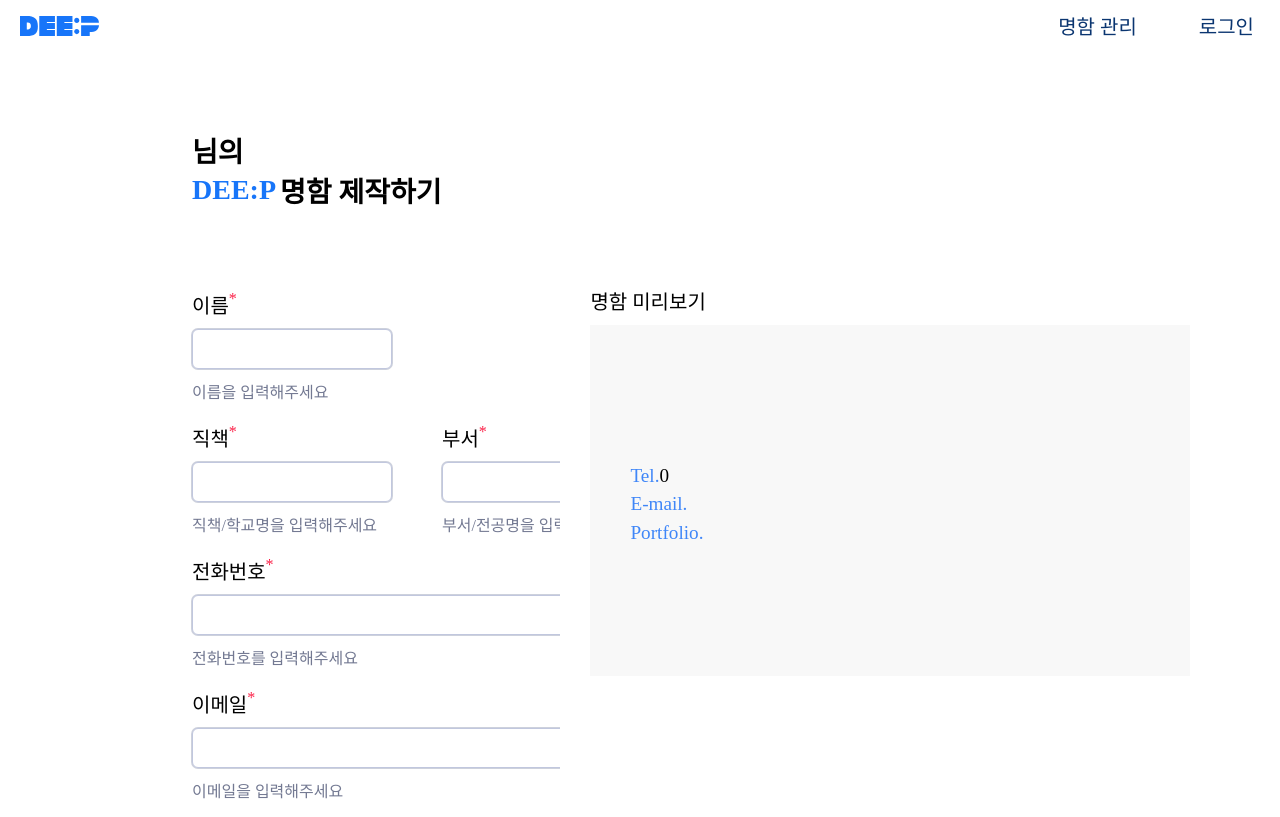
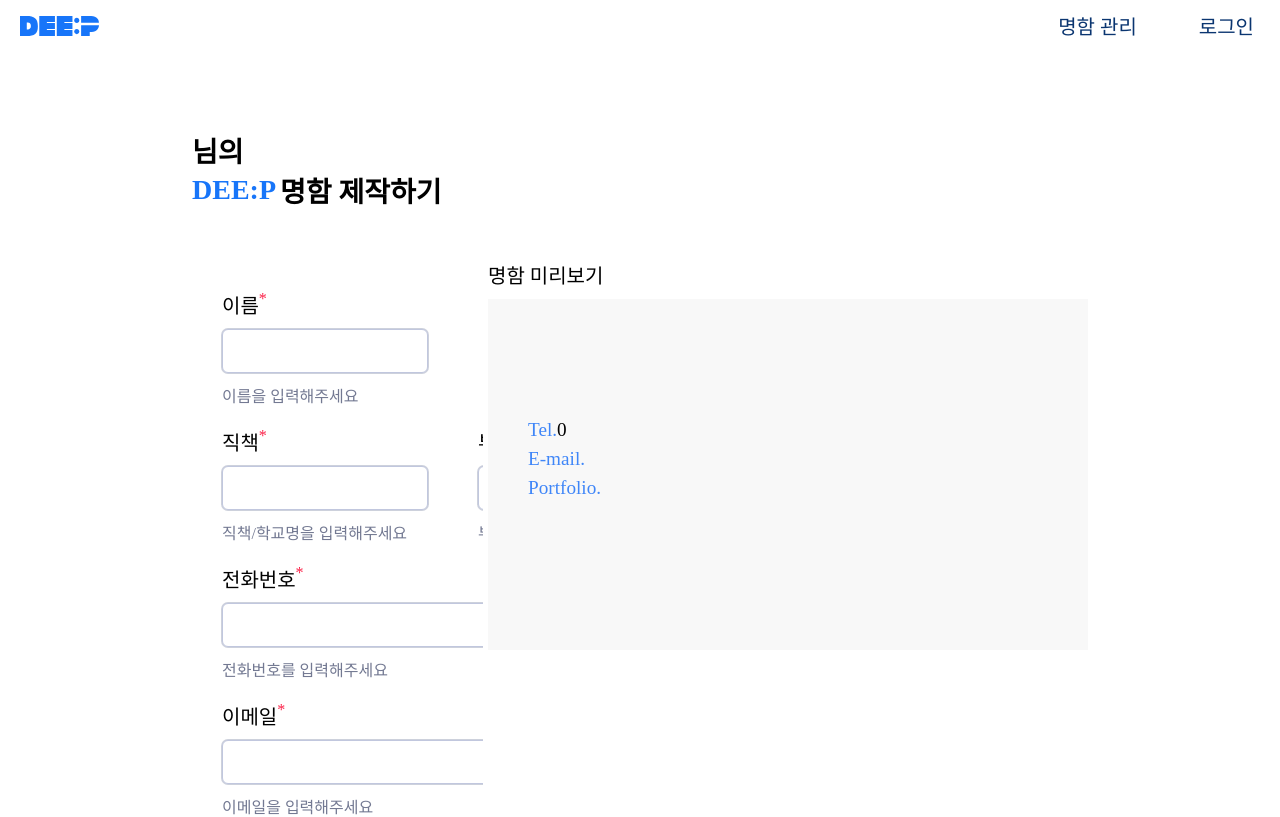
Before and after one commit to Project-DEE-P/DEEP-FrontEnd, a React (Create React App) app in the folder deep-web/: page /template in a window 1280 px wide. Shown: the top 817 px of the page. Built offline with nearby package versions, Linux system fonts and the light colour scheme; what recoil-persist would draw is missing.

Commit message:
Revert "fix: 충돌해결"
This reverts commit 3654c89b6c48f95c4de5f861b510f076d8f16069.

```diff
--- a/deep-web/src/components/template/style.ts
+++ b/deep-web/src/components/template/style.ts
@@ -1,12 +1,11 @@
 import styled, { css } from "styled-components";
 
 export const TemplateListContainer = styled.div`
-  width: 100vw;
   height: 100vh;
   padding: 30px;
-  overflow-y: scroll;
-
-  @media screen and (min-width: 1024px) {
+  overflow-y: hidden;
+  @media screen and (max-width: 1024px) {
+    height: 100vh;
     padding-left: 10vw;
     padding-right: 10vw;
     font-family: Pretendard;
@@ -18,6 +17,7 @@ export const TemplateListContainer = styled.div`
     display: flex;
     flex-direction: column;
     box-sizing: border-box;
+    padding-top: 0px;
   }
 `;
 
@@ -82,16 +82,15 @@ export const TemplateTitleWrapper = styled.div`
 `;
 
 export const TemplateComponentWraper = styled.div`
-  height: 80vh;
-  flex-direction: column;
-  padding-left: 1vw;
-  padding-right: 1vw;
-  @media screen and (min-width: 1024px) {
   display: flex;
   flex-direction: row;
   column-gap: 5px;
-    padding-left: 5vw;
-    padding-right: 5vw;
+  padding-left: 15vw;
+  padding-right: 15vw;
+  @media screen and (max-width: 1024px) {
+    flex-direction: column;
+    padding-left: 0vw;
+    padding-right: 0vw;
   }
 `;
 
@@ -120,24 +119,6 @@ export const TemplateOptionInput = styled.input`
   ${(props) =>
     props.width === "small" &&
     css`
-      width: 150px;
-    `};
-  ${(props) =>
-    props.width === "large" &&
-    css`
-      width: 250px;
-    `};
-  height: 35px;
-  display: flex;
-  flex-direction: column;
-  padding-left: 10px;
-  padding-right: 10px;
-  box-sizing: border-box;
-
-  @media screen and (min-width: 1024px) {
-    ${(props) =>
-      props.width === "small" &&
-      css`
       width: 200px;
     `};
   ${(props) =>
@@ -154,6 +135,24 @@ export const TemplateOptionInput = styled.input`
   box-shadow: 0px 0px 0px 1px #cdd1dc;
   display: flex;
   justify-content: flex-start;
+
+  @media screen and (max-width: 1024px) {
+    ${(props) =>
+      props.width === "small" &&
+      css`
+        width: 150px;
+      `};
+    ${(props) =>
+      props.width === "large" &&
+      css`
+        width: 250px;
+      `};
+    height: 35px;
+    display: flex;
+    flex-direction: column;
+    padding-left: 10px;
+    padding-right: 10px;
+    box-sizing: border-box;
   }
 
   &:focus {
@@ -189,21 +188,23 @@ export const TemplatePreviewWraper = styled.div`
   flex-direction: column;
   justify-content: center;
   height: 50vh;
-  @media screen and (min-width: 1024px) {
+  @media screen and (max-width: 1024px) {
+    height: 40vh;
     align-items: flex-start;
-    padding: 2vw;
+    padding: 10vw;
+    margin-top: 5vh;
   }
 `;
 
 export const TemplatePreviewCard = styled.div`
-  width: 300px;
-  height: 188px;
-  @media screen and (min-width: 1024px) {
   width: 600px;
   height: 376px;
   background-color: #f8f8f8;
   padding: 40px;
   box-sizing: border-box;
+  @media screen and (max-width: 1024px) {
+    width: 300px;
+    height: 188px;
   }
 `;
 
@@ -214,13 +215,16 @@ export const CardInfoWraper = styled.div`
 export const CardTitle = styled.p``;
 
 export const CardName = styled.p`
-  font-size: 1.5rem;
-  @media screen and (min-width: 1024px) {
+  position: relative;
+  top: 70px;
   font-family: Pretendard;
   font-size: 1.8rem;
   font-style: normal;
   font-weight: 600;
   line-height: normal;
+  @media screen and (max-width: 1024px) {
+    top: -20px;
+    font-size: 1.5rem;
   }
 `;
 
@@ -272,23 +276,23 @@ export const CardHomepage = styled.p`
 `;
 
 export const CardDepartment = styled.p`
-  margin-top: 0px;
-  font-size: 1rem;
-  @media screen and (min-width: 1024px) {
+  position: relative;
+  top: 85px;
   color: #3f86f8;
   font-family: Pretendard;
   font-size: 1.2rem;
   font-style: normal;
   font-weight: 500;
   line-height: 2.5rem;
-    margin-top: 100px;
+  @media screen and (max-width: 1024px) {
+    top: 0px;
+    font-size: 1rem;
   }
 `;
 
 export const CardInfoBlue = styled.div`
-  font-size: 0.8rem;
-  height: 1.2rem;
-  @media screen and (min-width: 1024px) {
+  position: relative;
+  top: 70px;
   color: #3f86f8;
   font-family: Pretendard;
   font-size: 1.2rem;
@@ -296,14 +300,16 @@ export const CardInfoBlue = styled.div`
   font-weight: 400;
   line-height: normal;
   height: 1.8rem;
+  @media screen and (max-width: 1024px) {
+    top: -50px;
+    font-size: 0.8rem;
+    height: 1.2rem;
   }
 `;
 
 export const CardInfoBlack = styled.div`
-  font-size: 0.8rem;
-  height: 1.2rem;
-
-  @media screen and (min-width: 1024px) {
+  position: relative;
+  top: 70px;
   color: #000000;
   font-family: Pretendard;
   font-size: 1.2rem;
@@ -311,6 +317,10 @@ export const CardInfoBlack = styled.div`
   font-weight: 400;
   line-height: normal;
   height: 1.8rem;
+  @media screen and (max-width: 1024px) {
+    top: -50px;
+    font-size: 0.8rem;
+    height: 1.2rem;
   }
 `;
 
```
Also changed, not shown: deep-web/src/components/template/index.tsx (+2 -7 lines), deep-web/tsconfig.json (+9 -3 lines). Lines whose indentation alone changed are shown as unchanged.
